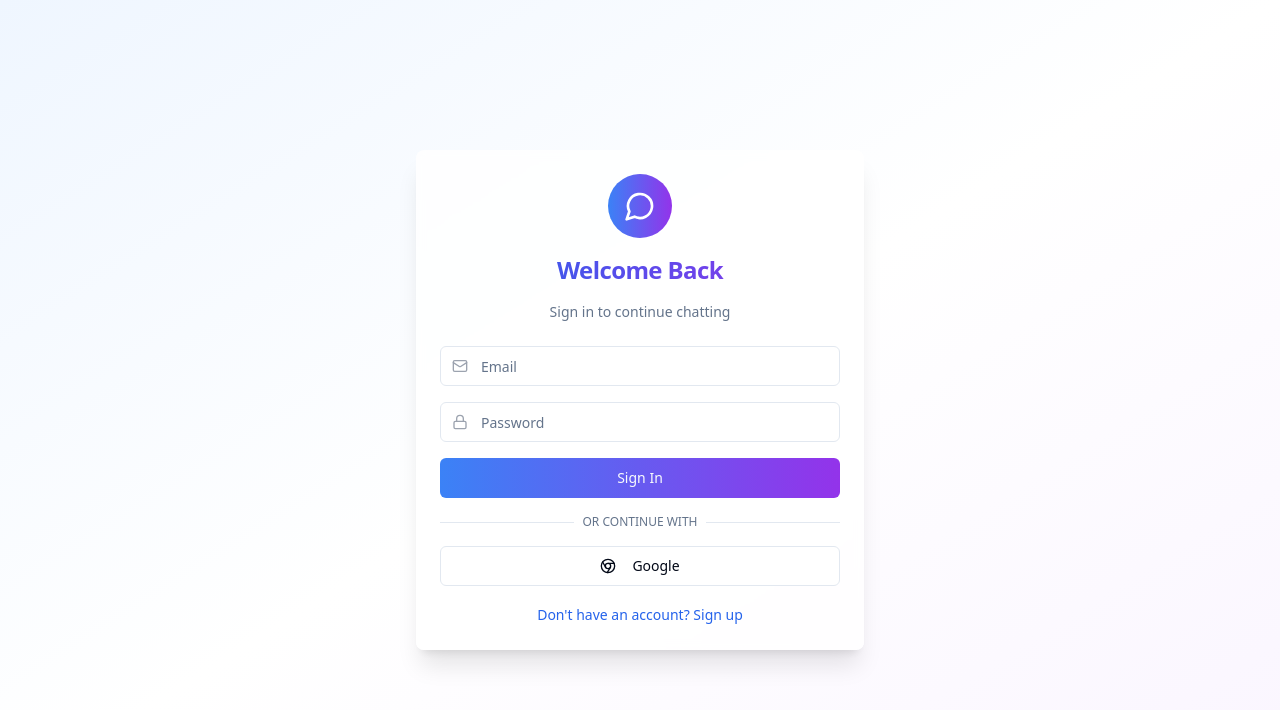
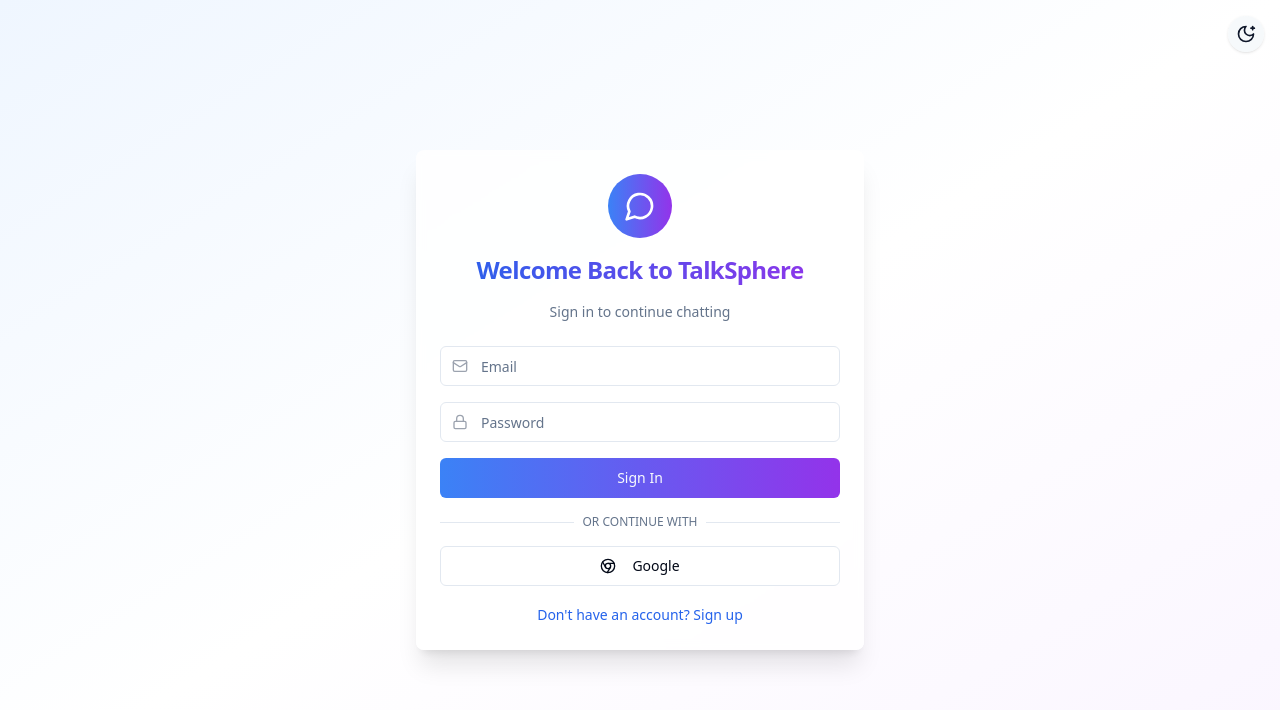
Before and after one commit to Rahul-Pratap-0505/MeetSpace, a React (Vite) app: page /auth in a window 1280 px wide. Shown: the top 710 px of the page. Built offline with nearby package versions, Linux system fonts and the light colour scheme.

Commit message:
Rename project and add dark/light mode
Renamed the project to TalkSphere. Added dark and light mode functionality using the `next-themes` library. Users can now toggle between dark and light themes.

```diff
--- a/src/App.tsx
+++ b/src/App.tsx
@@ -1,4 +1,3 @@
-
 import { Toaster } from "@/components/ui/toaster";
 import { Toaster as Sonner } from "@/components/ui/sonner";
 import { TooltipProvider } from "@/components/ui/tooltip";
@@ -9,6 +8,8 @@ import ProtectedRoute from "@/components/ProtectedRoute";
 import Chat from "./pages/Chat";
 import Auth from "./pages/Auth";
 import NotFound from "./pages/NotFound";
+import { ThemeProvider } from "next-themes";
+import { ThemeSwitcher } from "@/components/ThemeSwitcher";
 
 const queryClient = new QueryClient();
 
@@ -56,6 +57,9 @@ const AppRoutes = () => {
 };
 
 const App = () => (
+  <ThemeProvider attribute="class" defaultTheme="system" enableSystem storageKey="talksphere-theme">
+    <div className="min-h-screen bg-background transition-colors duration-300">
+      <ThemeSwitcher />
       <QueryClientProvider client={queryClient}>
         <TooltipProvider>
           <Toaster />
@@ -67,6 +71,8 @@ const App = () => (
           </AuthProvider>
         </TooltipProvider>
       </QueryClientProvider>
+    </div>
+  </ThemeProvider>
 );
 
 export default App;
--- /dev/null
+++ b/src/components/ThemeSwitcher.tsx
@@ -0,0 +1,25 @@
+
+import * as React from "react";
+import { useTheme } from "next-themes";
+import { Sun, MoonStar } from "lucide-react";
+
+export const ThemeSwitcher: React.FC = () => {
+  const { theme, setTheme } = useTheme();
+  const isDark = theme === "dark";
+
+  // local state to reflect the theme for instant feedback
+  const [mounted, setMounted] = React.useState(false);
+  React.useEffect(() => setMounted(true), []);
+  if (!mounted) return null;
+
+  return (
+    <button
+      className="fixed top-4 right-4 z-50 p-2 rounded-full bg-muted/60 hover:bg-muted transition text-primary shadow"
+      aria-label="Toggle theme"
+      onClick={() => setTheme(isDark ? "light" : "dark")}
+      title={`Switch to ${isDark ? "light" : "dark"} mode`}
+    >
+      {isDark ? <Sun size={20} /> : <MoonStar size={20} />}
+    </button>
+  );
+};
--- a/src/pages/Auth.tsx
+++ b/src/pages/Auth.tsx
@@ -1,4 +1,3 @@
-
 import React, { useState } from 'react'
 import { useAuth } from '@/contexts/AuthContext'
 import { Button } from '@/components/ui/button'
@@ -43,17 +42,18 @@ const Auth = () => {
   }
 
   return (
-    <div className="min-h-screen flex items-center justify-center bg-gradient-to-br from-blue-50 via-white to-purple-50 p-4">
-      <Card className="w-full max-w-md shadow-xl border-0 bg-white/80 backdrop-blur-sm">
+    <div className="min-h-screen flex items-center justify-center bg-gradient-to-br from-blue-50 via-white to-purple-50 p-4 transition-colors dark:bg-gradient-to-br dark:from-[#1e2334] dark:via-[#10192c] dark:to-[#3a234b]">
+      <Card className="w-full max-w-md shadow-xl border-0 bg-white/80 transition-colors backdrop-blur-sm dark:bg-[#191b23]/80">
         <CardHeader className="text-center space-y-4">
           <div className="mx-auto w-16 h-16 bg-gradient-to-r from-blue-500 to-purple-600 rounded-full flex items-center justify-center">
             <MessageCircle className="h-8 w-8 text-white" />
           </div>
           <CardTitle className="text-2xl font-bold bg-gradient-to-r from-blue-600 to-purple-600 bg-clip-text text-transparent">
-            {isLogin ? 'Welcome Back' : 'Create Account'}
+            {/* PROJECT NAME HERE */}
+            {isLogin ? 'Welcome Back to TalkSphere' : 'Create your TalkSphere account'}
           </CardTitle>
           <CardDescription>
-            {isLogin ? 'Sign in to continue chatting' : 'Join our chat community'}
+            {isLogin ? 'Sign in to continue chatting' : 'Join TalkSphere and start connecting'}
           </CardDescription>
         </CardHeader>
         <CardContent className="space-y-4">
```
Lines whose indentation alone changed are shown as unchanged.
